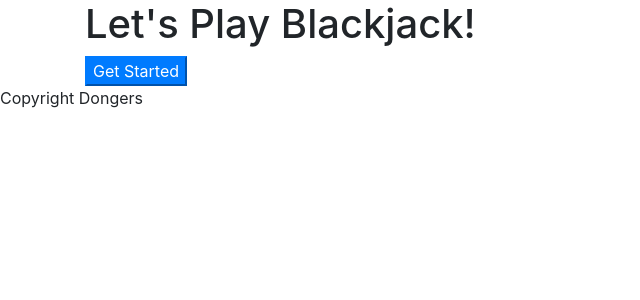
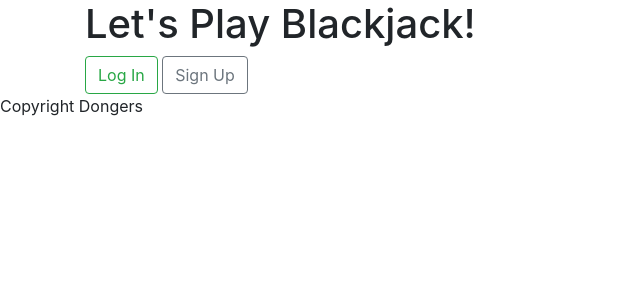
Before and after one commit to forsman5/blackjack, a Django app: page / in a window 1280 px wide. Shown: the top 300 px of the page, without its empty margins (0-640 px from the left). Run offline with Django 3.2, Linux system fonts and the light colour scheme; some libraries are stand-ins or nearby versions.

Commit message:
Home page buttons

```diff
--- a/game/templates/index.html
+++ b/game/templates/index.html
@@ -3,6 +3,7 @@
 {% block content %}
 <div class="container">
   <h1>Let's Play Blackjack!</h1>
-  <button class="btn-primary">Get Started</button>
+  <button type="button" class="btn btn-outline-success">Log In</button>
+  <button type="button" class="btn btn-outline-secondary">Sign Up</button>
 </div>
 {% endblock %}
```
